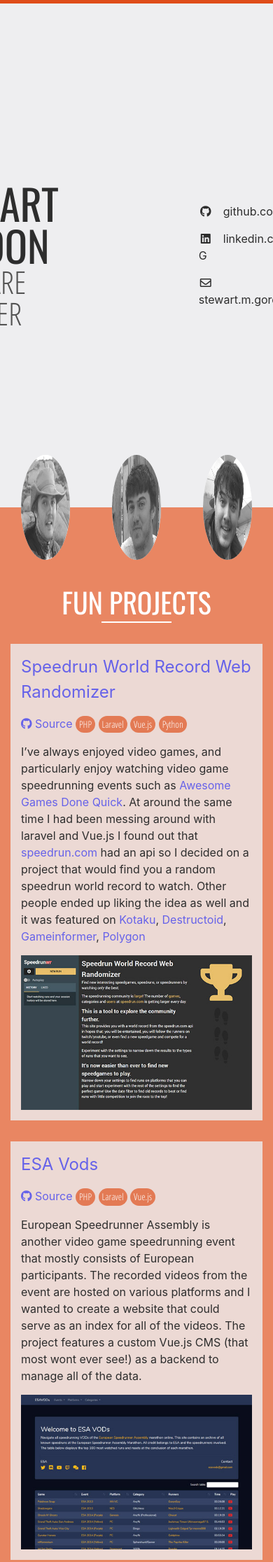
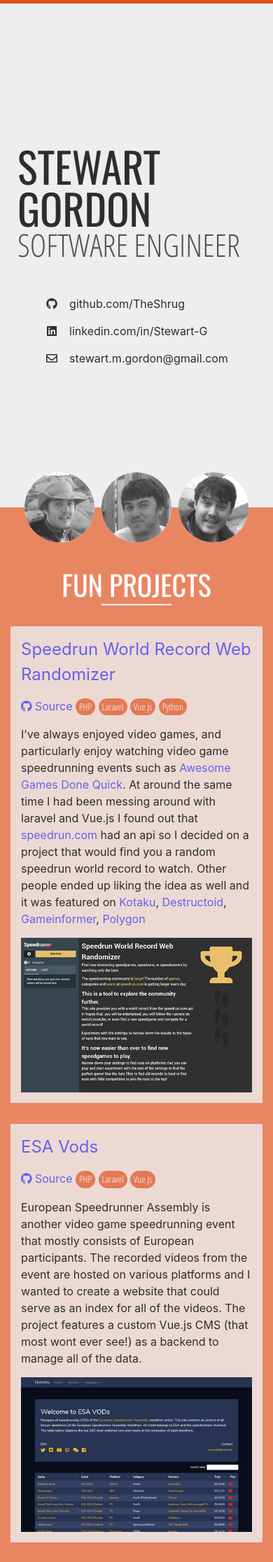
Before and after one commit to TheShrug/stewg, a Jekyll site: the page built from index.md, in a window 390 px wide. Shown: the top 2232 px of the page at 70% size. Built offline with Jekyll 4.4.1, drawn with Linux system fonts in a browser that asks for light colours; nearby versions of some CDN libraries.

Commit message:
responsive fixes

```diff
--- a/_sass/stewg/_main.scss
+++ b/_sass/stewg/_main.scss
@@ -151,3 +151,34 @@ a {
     }
 
 }
+
+ @media screen and (max-width: $break1)  {
+     .home .feature > * {
+         margin:0 50px;
+     }
+
+ }
+
+  @media screen and (max-width: $break2) {
+     .home {
+         .feature {
+             flex-direction:column;
+             > * {
+                 margin: 25px;
+             }
+         }
+     }
+     .projects {
+         .images {
+             margin-top:-50px;
+             > div {
+                 margin: 0 5px;
+             }
+             img {
+                 height: 100px;
+                 width: 100px;
+             }
+         }
+     }
+
+ }
--- a/_sass/stewg/_variables.scss
+++ b/_sass/stewg/_variables.scss
@@ -8,3 +8,7 @@ $text-color: #2d2d2d;
 $text-color-light: #fff;
 
 $tag-color:#fff;
+
+$break1: 1200px;
+$break2: 900px;
+$break3: 450px;
```
